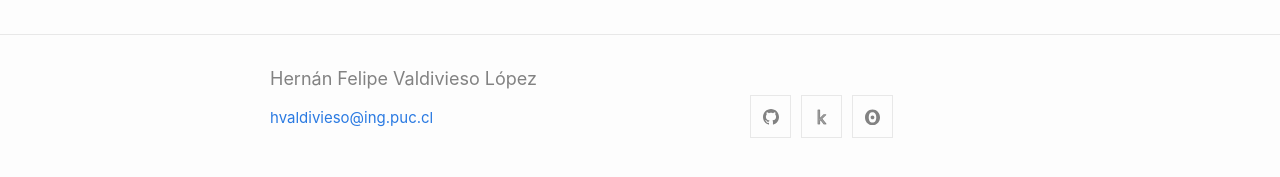
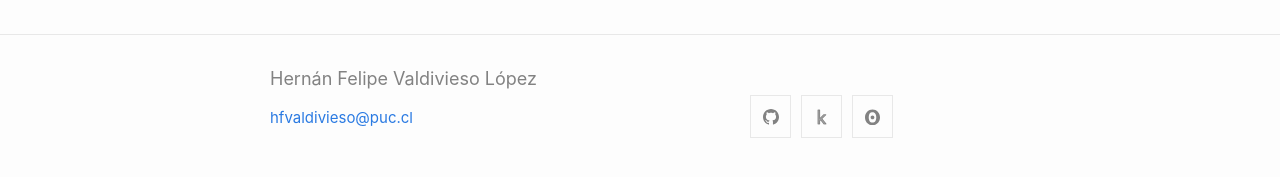
Before and after one commit to Hernan4444/hernan4444.github.io, a Jekyll site: the page built from index.md, in a window 1280 px wide and 900 px high, scrolled down 2152 px. Shown: the part 710-887 px from the top of the window. Built offline with Jekyll 4.4.1, drawn with Linux system fonts in a browser that asks for light colours.

Commit message:
Update _config.yml

```diff
--- a/_config.yml
+++ b/_config.yml
@@ -14,7 +14,7 @@
 # You can create any custom variable you would like, and they will be accessible
 # in the templates via {{ site.myvariable }}.
 title: Hernán Felipe Valdivieso López
-email: hvaldivieso@ing.puc.cl
+email: hfvaldivieso@puc.cl
 description: >- # this means to ignore newlines until "baseurl:".
 baseurl: "" # the subpath of your site, e.g. /blog
 url: "" # the base hostname & protocol for your site, e.g. http://example.com
```
